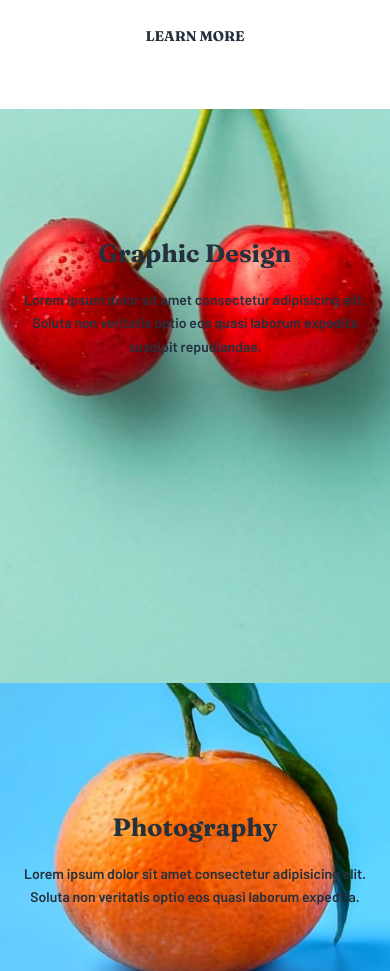
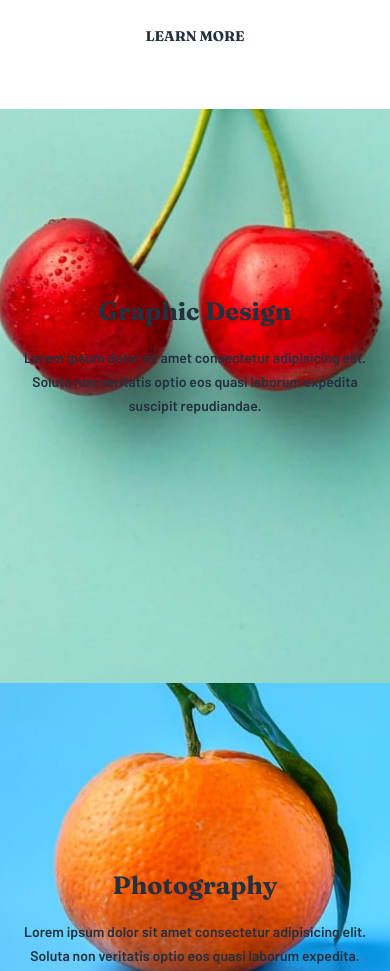
Before and after one commit to learnzie/Sunnyside-agency, a plain HTML site: page index.html in a window 390 px wide. Shown: the part 2169-3140 px from the top of the page. Drawn offline with Linux system fonts and the light colour scheme.

Commit message:
updated :zap:

```diff
--- a/style.scss
+++ b/style.scss
@@ -195,7 +195,7 @@ p {
       height: 68vh;
       text-align: center;
       padding-inline: 10rem;
-      padding-top: 23%;
+      padding-top: 20%;
       h2 {
         font-size: 2.5rem;
         margin-bottom: 2rem;
@@ -222,7 +222,10 @@ p {
       .img-bg,
       .img-bg- {
         padding: 2rem;
-        padding-top: 33%;
+        padding-top: 36%;
+        @media (max-width: 505px) {
+          padding-top: 48%;
+        }
       }
       &.flex {
         display: flex;
```
Also changed, not shown: style.css, 1 other file.
